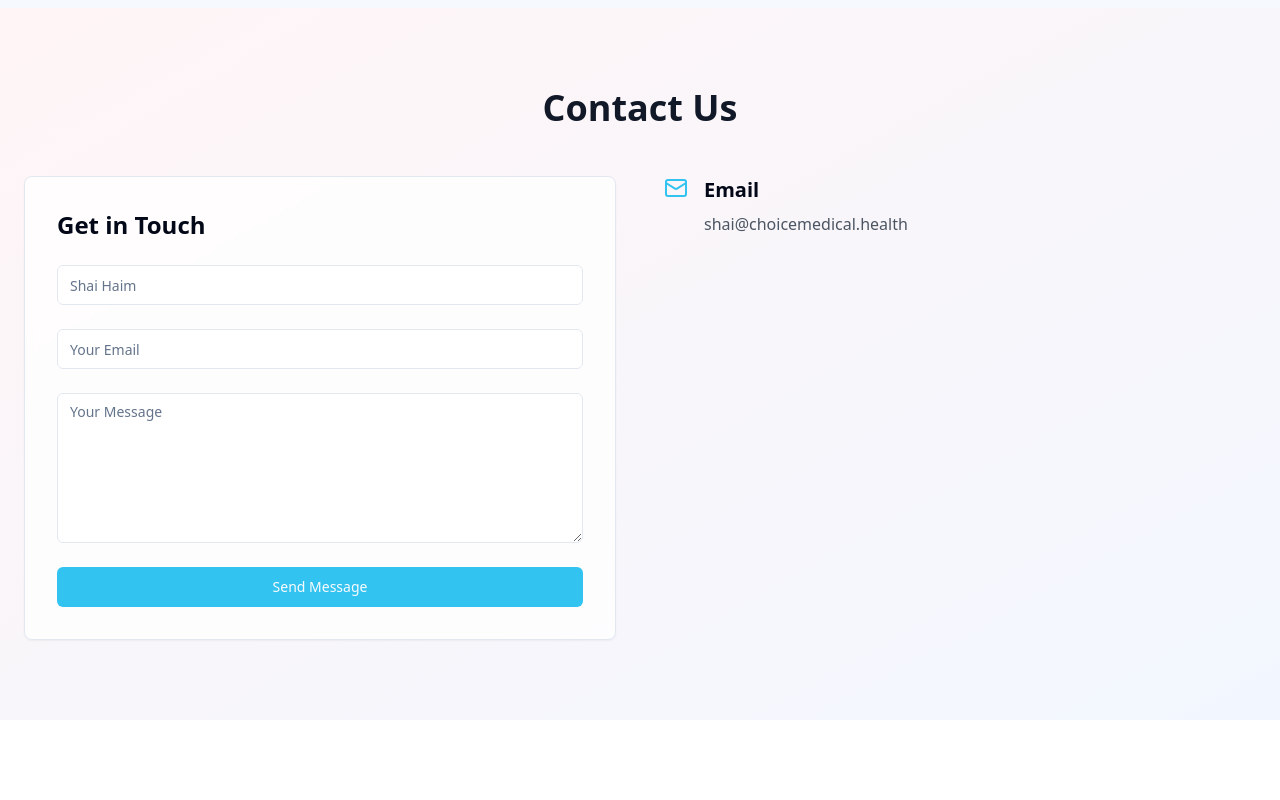
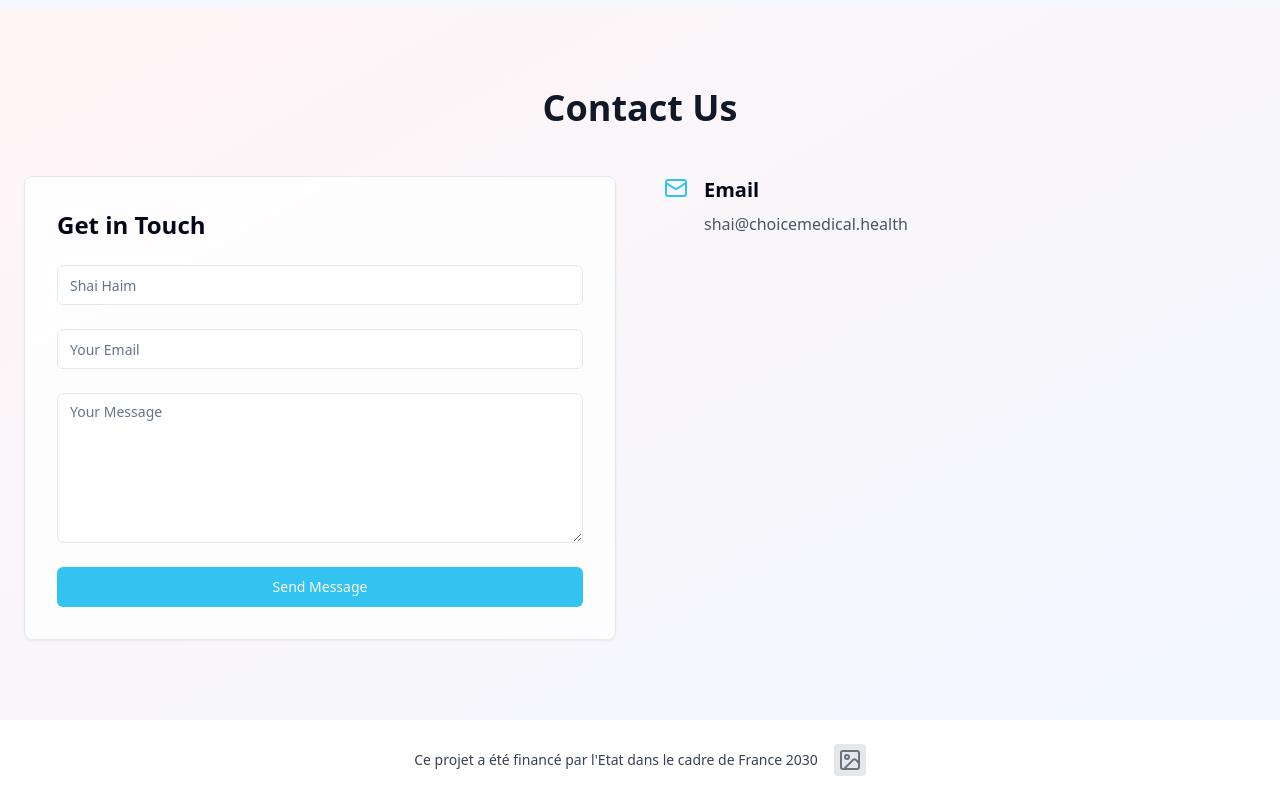
Before and after one commit to shaihi/choice-medical-bloom, a React (Vite) app: page / in a window 1280 px wide. Shown: the part 1646-2446 px from the top of the page. Before the commit the page ends 2366 px from the top, so only its background shows below. Built offline with nearby package versions, Linux system fonts and the light colour scheme.

Commit message:
Add "supported by" footer section
Adds a small footer section below the contact section.
The footer displays a "supported by" message and has a placeholder for a logo.

```diff
--- /dev/null
+++ b/src/components/SupportedBySection.tsx
@@ -0,0 +1,20 @@
+
+import React from 'react';
+import { Image } from 'lucide-react';
+
+const SupportedBySection = () => {
+  return (
+    <section className="bg-white/80 backdrop-blur-sm py-6">
+      <div className="max-w-7xl mx-auto px-6 flex items-center justify-center space-x-4">
+        <p className="text-sm text-gray-700 text-center">
+          Ce projet a été financé par l'Etat dans le cadre de France 2030
+        </p>
+        <div className="w-8 h-8 bg-gray-200 flex items-center justify-center rounded">
+          <Image className="w-6 h-6 text-gray-500" />
+        </div>
+      </div>
+    </section>
+  );
+};
+
+export default SupportedBySection;
--- a/src/pages/Index.tsx
+++ b/src/pages/Index.tsx
@@ -4,6 +4,7 @@ import HeroSection from "@/components/HeroSection";
 import TechnologySection from "@/components/TechnologySection";
 import TeamSection from "@/components/TeamSection";
 import ContactSection from "@/components/ContactSection";
+import SupportedBySection from "@/components/SupportedBySection";
 
 const Index = () => {
   return (
@@ -13,6 +14,7 @@ const Index = () => {
       <TechnologySection />
       <TeamSection />
       <ContactSection />
+      <SupportedBySection />
     </div>
   );
 };
```
